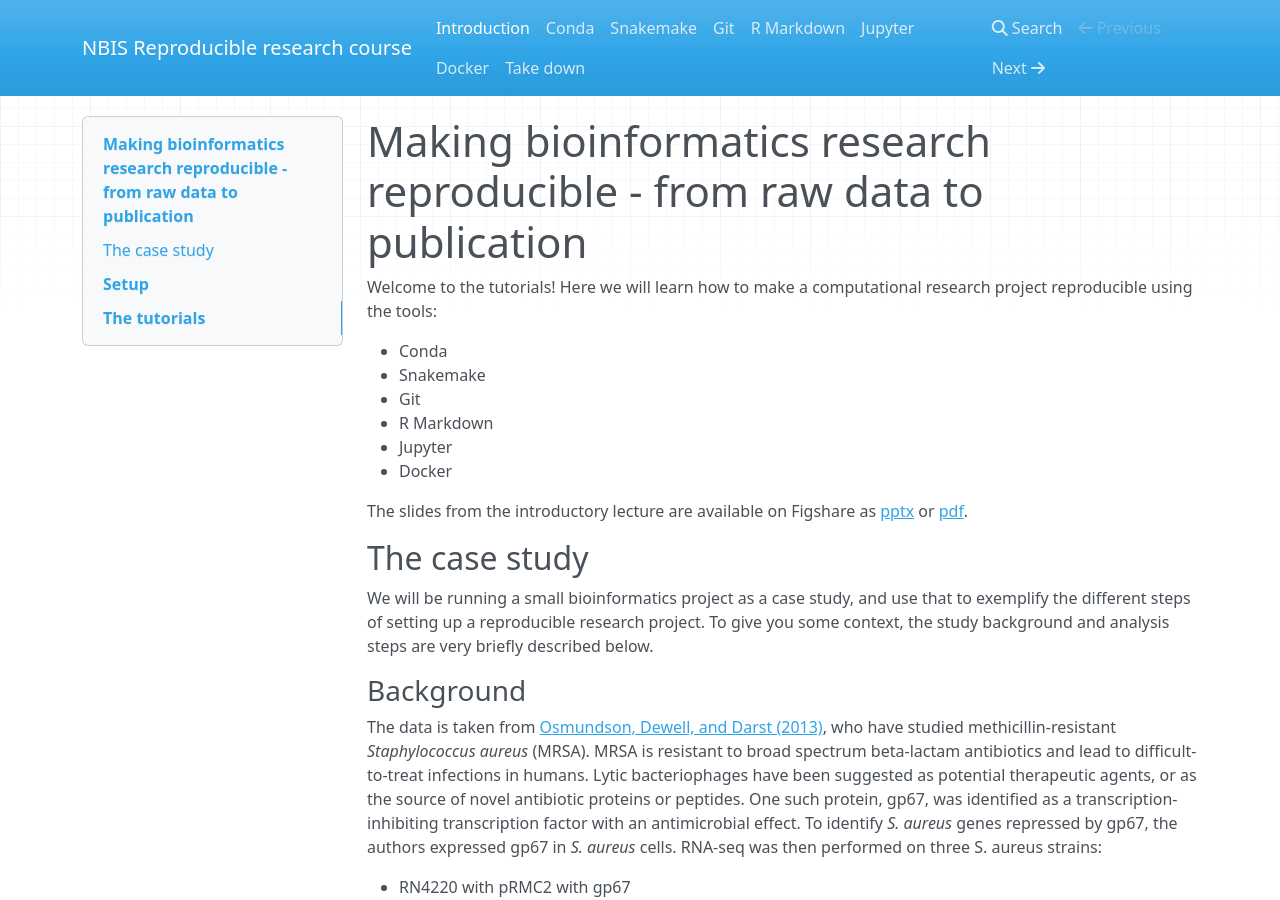
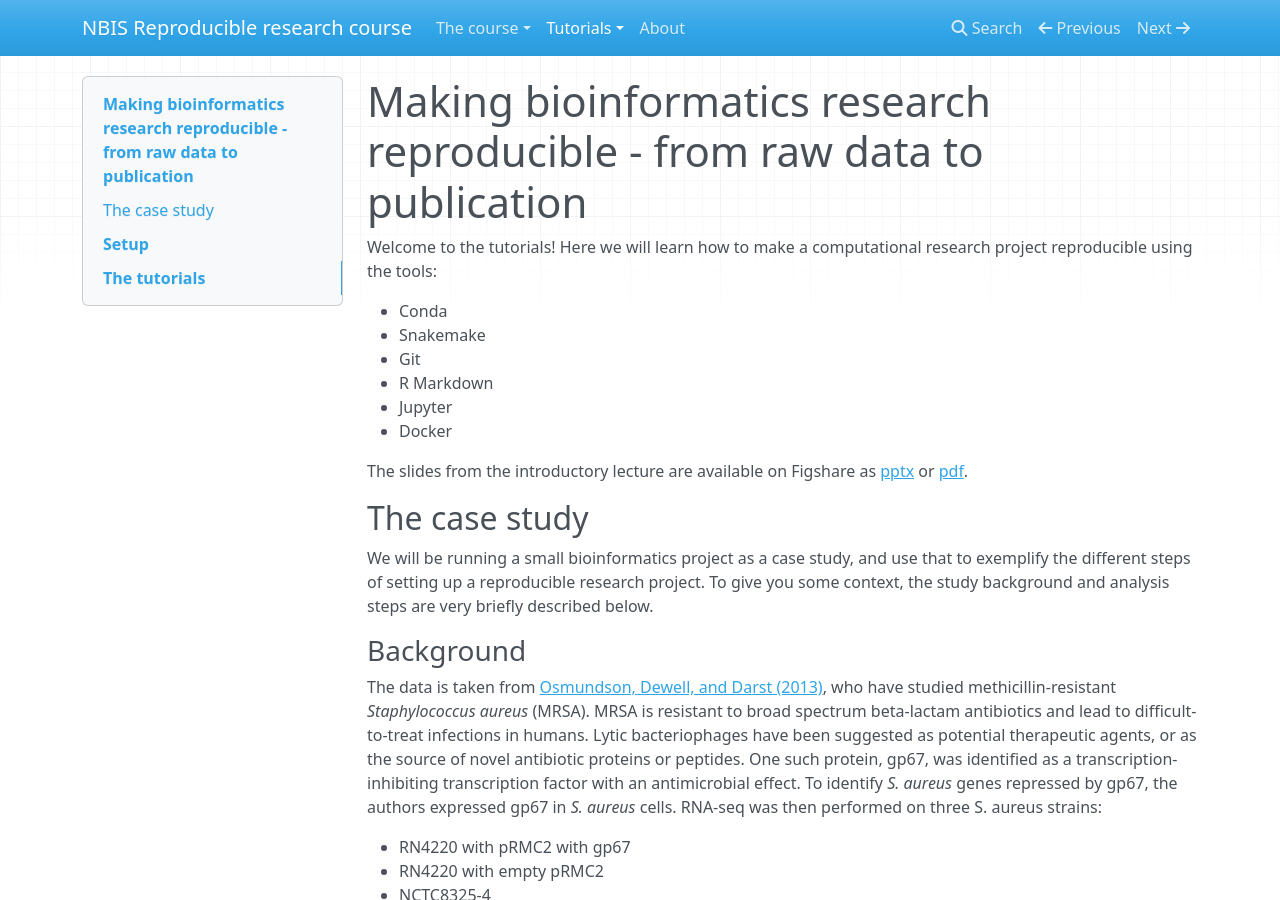
Before and after one commit to NBISweden/workshop-reproducible-research, an MkDocs documentation site: the page built from docs/index.md, in a window 1280 px wide and 900 px high. Built offline with MkDocs 1.6.1, drawn with Linux system fonts in a browser that asks for light colours; nearby versions of some CDN libraries; old or Windows-style settings are respelled for this version of MkDocs.

Commit message:
add course related pages

```diff
--- a/mkdocs.yml
+++ b/mkdocs.yml
@@ -1,14 +1,19 @@
 site_name: NBIS Reproducible research course
 theme: mkdocs
 pages:
-  - 'Introduction': 'index.md'
-  - 'Conda': 'conda.md'
-  - 'Snakemake': 'snakemake.md'
-  - 'Git': 'git.md'
-  - 'R Markdown': 'rmarkdown.md'
-  - 'Jupyter': 'jupyter.md'
-  - 'Docker': 'docker.md'
-  - 'Take down': take_down.md
+  - 'The course':
+    - Welcome: welcome.md
+    - Schedule: schedule.md
+  - Tutorials:
+    - Introduction: 'index.md'
+    - Conda: 'conda.md'
+    - Snakemake: 'snakemake.md'
+    - Git: 'git.md'
+    - R Markdown: 'rmarkdown.md'
+    - Jupyter: 'jupyter.md'
+    - Docker: 'docker.md'
+    - 'Take down': take_down.md
+  - About: 'about.md'
 markdown_extensions:
   - toc:
       permalink: 
```
Also changed, not shown: docs/about.md (added, +1 -0 lines), docs/schedule.md (added, +1 -0 lines), docs/welcome.md (added, +1 -0 lines).
